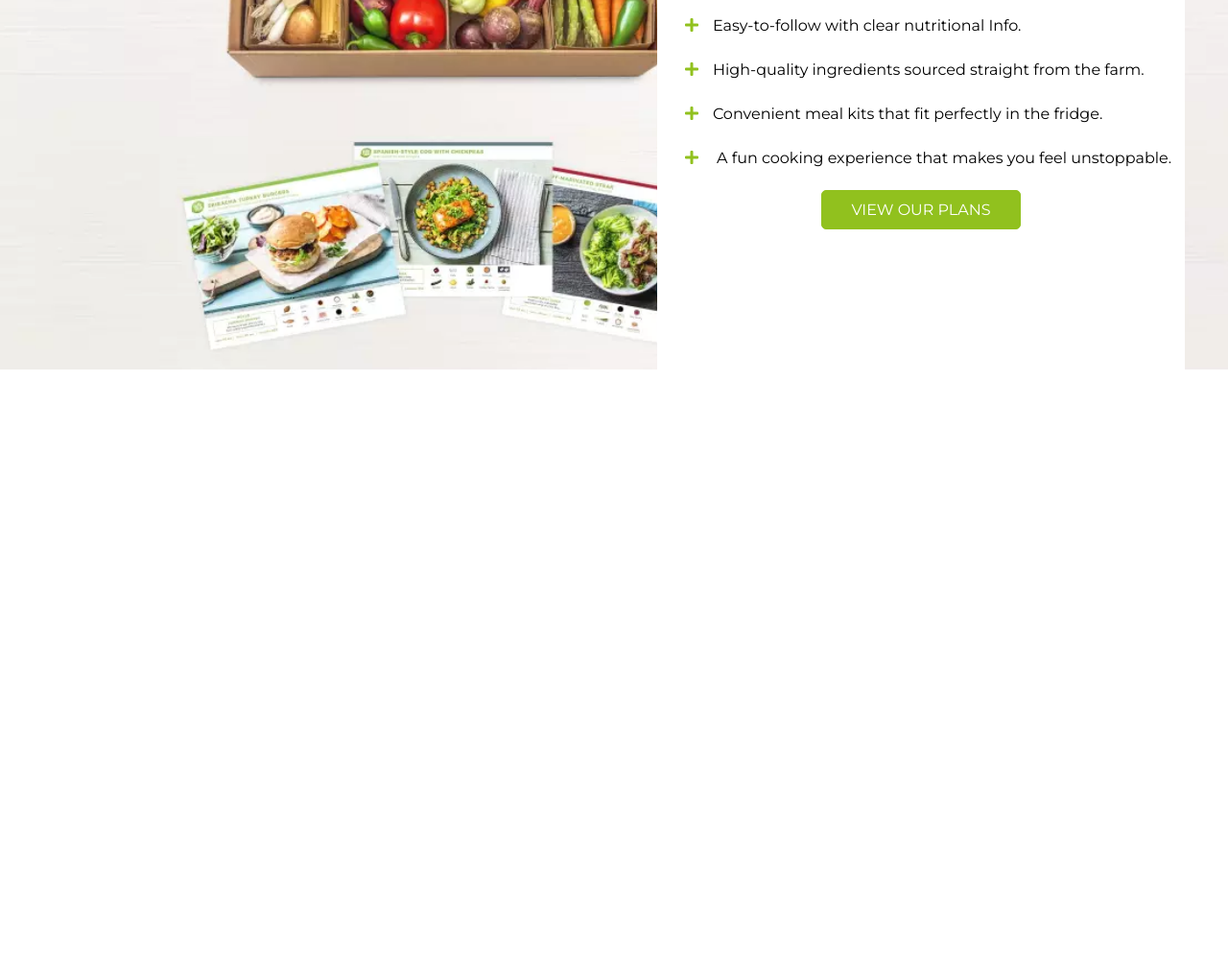
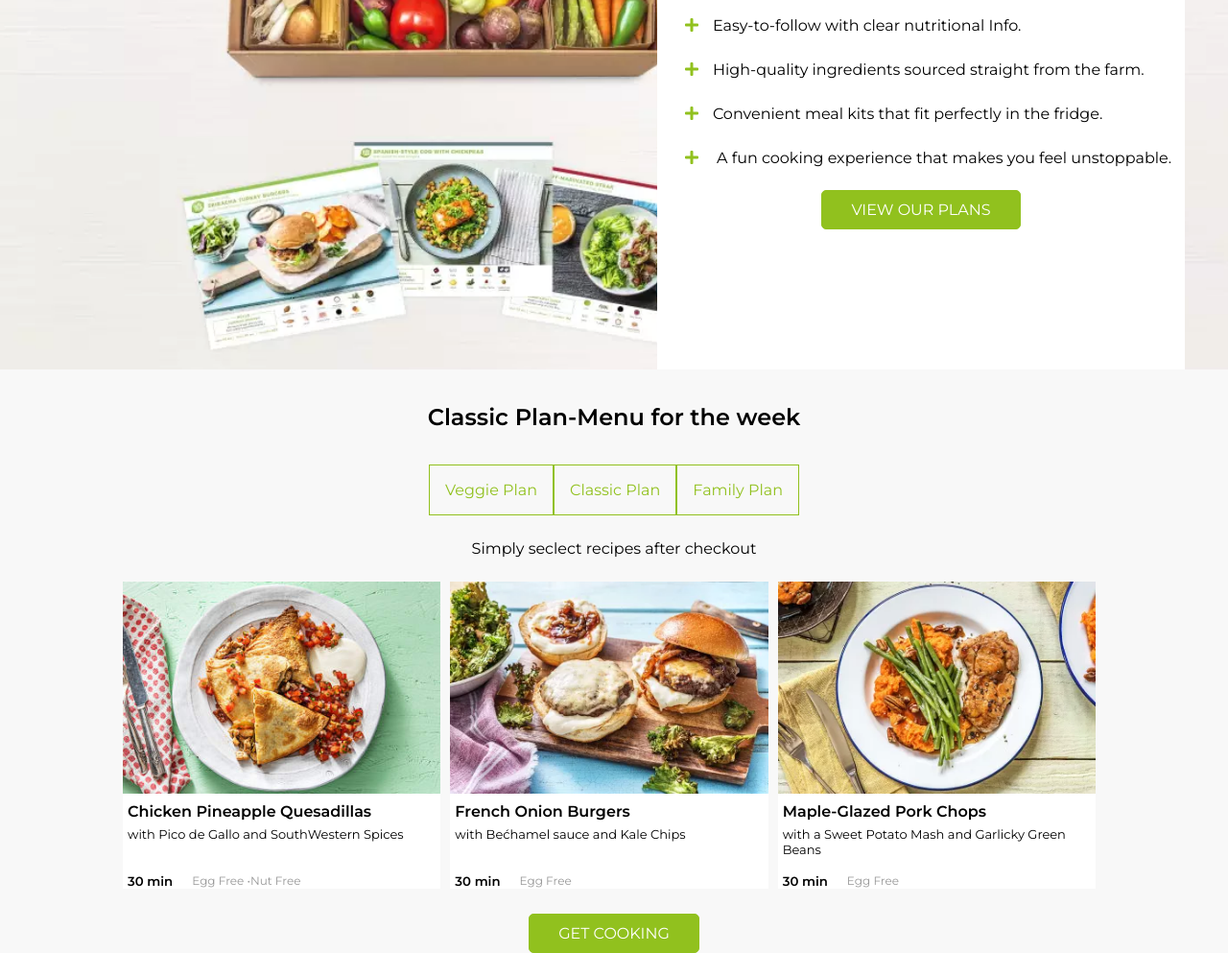
Before and after one commit to poorani11/helloFresh, a plain HTML site: page index.html in a window 1280 px wide. Shown: the part 1287-2280 px from the top of the page at 96% size. Before the commit the page ends 1672 px from the top, so only its background shows below. Drawn offline with nearby package versions, Linux system fonts and the light colour scheme.

Commit message:
Added the recipe info list

```diff
--- a/assets/css/main.css
+++ b/assets/css/main.css
@@ -180,6 +180,7 @@ header {
     font-size: 3em;
     line-height: 1.2em;
     letter-spacing: 2px;
+    text-align: center;
 }
 
 .hero > p {
@@ -187,6 +188,7 @@ header {
     font-size: 1.5em;
     font-weight: 400;
     line-height: 35px;
+    text-align: center;
 }
 
 .btn-hero {
@@ -244,7 +246,6 @@ header {
 .grid-item > p {
     margin: 10px;
     font-size: 14px;
-
     text-align: center;
 }
 
@@ -273,8 +274,9 @@ header {
     margin-left: 50%;
     background-color: white;
 }
-.box-contains>h1{
-    font-size:40px;
+
+.box-contains > h1 {
+    font-size: 40px;
     font-weight: 400;
     text-align: center;
     padding: 20px;
@@ -289,8 +291,80 @@ header {
     color: #91c11e;
 }
 
+.plan {
+    display: flex;
+    flex-direction: column;
+    align-items: center;
+    background-color: #f8f8f8;
+}
 
-@media only screen and (max-width:948px) {
+.plan > h1 {
+    margin: 35px;
+}
+
+.plan-types {
+    display: flex;
+    flex-direction: row;
+}
+
+.plan-types li {
+    list-style-type: none;
+    padding: 16px;
+    border: 1px solid #91c11e;
+}
+
+.plan-types > li > a {
+    color: #91c11e;
+}
+
+.plan > h4 {
+    margin: 25px;
+    font-weight: 400;
+}
+
+.recipe-item {
+    background-color: white;
+    display: flex;
+    flex-direction: column;
+    justify-content: space-between;
+    margin-right: 10px;
+    width: 33.33%;
+    height: 20em;
+
+}
+
+.recipe-description > img {
+    width: 100%;
+}
+
+.recipe-description > h4 {
+    margin-top: 5px;
+    margin-left: 5px;
+}
+
+.recipe-description > p {
+    font-size: 13px;
+    margin-top: 6px;
+    margin-left: 5px;
+
+}
+
+.recipe-info {
+    align-self: flex-start;
+    display: flex;
+    flex-direction: row;
+    width: 100%;
+    margin-left: 5px;
+}
+
+.recipe-info>p{
+    margin-left: 20px;
+    font-size: 12px;
+    color:#999;
+}
+
+
+.recipe @media only screen and (max-width:948px) {
     .web-header {
         display: none;
     }
--- a/index.html
+++ b/index.html
@@ -111,6 +111,52 @@
             <a href="#" class="btn btn-hero">View Our Plans</a>
         </div>
     </section>
+    <section class="plan">
+        <h1>Classic Plan-Menu for the week</h1>
+        <div class="plan-types">
+            <li><a href="#">Veggie Plan</a></li>
+            <li><a href="#">Classic Plan</a></li>
+            <li><a href="#">Family Plan</a></li>
+        </div>
+        <h4>Simply seclect recipes after checkout</h4>
+        <div class="grid">
+            <section class="recipe-item">
+                <div class="recipe-description">
+                    <img src="assets/images/chicken-pineapple-quesdillas.jpg" alt="chicken pinapple Quesadillas">
+                    <h4>Chicken Pineapple Quesadillas</h4>
+                    <p>with Pico de Gallo and SouthWestern Spices</p>
+                </div>
+                <div class="recipe-info">
+                    <h5>30 min</h5>
+                    <p>Egg Free &#8226;Nut Free</p>
+                </div>
+            </section>
+            <section class="recipe-item">
+                <div class="recipe-description">
+                    <img src="assets/images/french-onion-burgers-eb8c7441.webp" alt="French onion Burgers">
+                    <h4>French Onion Burgers</h4>
+                    <p>with Be&cacute;hamel sauce and Kale Chips</p>
+                </div>
+
+                <div class="recipe-info">
+                    <h5>30 min</h5>
+                    <p>Egg Free</p>
+                </div>
+            </section>
+            <section class="recipe-item">
+                <div class="recipe-description">
+                    <img src="assets/images/maple-glazed-porkchops.webp" alt="Maple Glazed pork Chops">
+                    <h4>Maple-Glazed Pork Chops</h4>
+                    <p>with a Sweet Potato Mash and Garlicky Green Beans</p>
+                </div>
+                <div class="recipe-info">
+                    <h5>30 min</h5>
+                    <p>Egg Free</p>
+                </div>
+            </section>
+        </div>
+        <a href="#" class="btn btn-hero">Get Cooking</a>
+    </section>
     <script src="https://code.jquery.com/jquery-3.3.1.js"></script>
     <script src="script.js"></script>
 </body>
```
